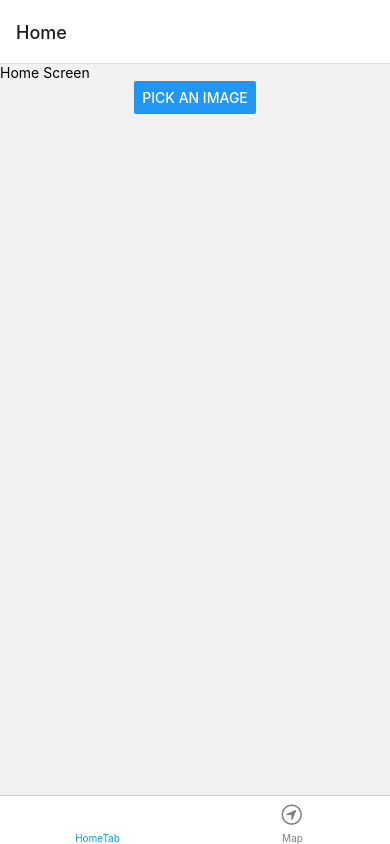
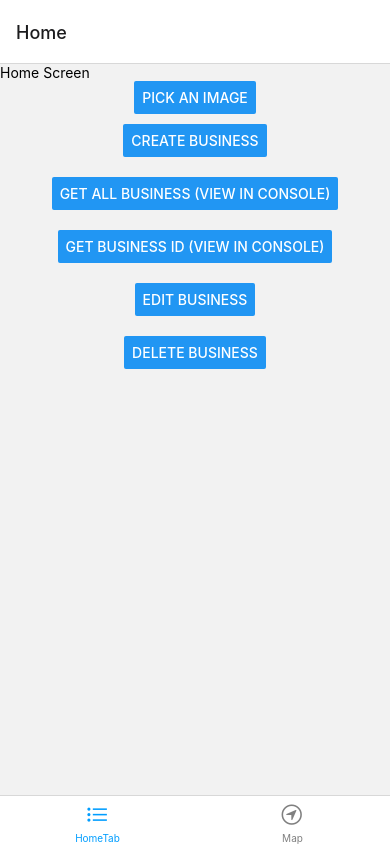
Before and after one commit to Lisito11/app-negocios, a React Native app: screen /Home in a window 390 px wide. Built offline with nearby package versions, Linux system fonts and the light colour scheme.

Commit message:
complete all functions firebase

```diff
--- a/App.js
+++ b/App.js
@@ -16,7 +16,7 @@ const screenOptions = ({ route }) => ({
   tabBarIcon: ({ focused, color, size }) => {
     let iconName;
 
-    if (route.name === 'Home') {
+    if (route.name === 'HomeTab') {
       iconName = focused
         ? 'ios-list-outline'
         : 'ios-list';
--- a/components/MyImage.js
+++ b/components/MyImage.js
@@ -2,7 +2,7 @@ import React, { useState, useEffect } from 'react';
 import { Button, Image, View, Platform } from 'react-native';
 import * as ImagePicker from 'expo-image-picker';
 import { uploadImageToFirebase } from '../utils/firebase';
-import { uuid } from 'uuidv4';
+import Ionicons from 'react-native-vector-icons/Ionicons';
 
 export default function MyImage() {
   const [image, setImage] = useState(null);
@@ -26,17 +26,20 @@ export default function MyImage() {
       quality: 1,
     });
 
-    console.log(result);
-
     if (!result.cancelled) {
       setImage(result.uri);
     }
 
-    const response = await uploadImageToFirebase(result, "business", v4());
+    //Esto va en la parte del formulario
+    const namePic = new Date().toISOString();
+    const response = await uploadImageToFirebase(result, "business", namePic);
+
+    //Esto verifica si la imagen se subio correctamente
     if (response.statusResponse){
-        console.log('imagen subida correctamente');
+        //Url de la imagen a guardar en la db cuando se suba a firebase
+        console.log(response.url);
     }
-    };
+  };
 
   return (
     <View style={{ flex: 1, alignItems: 'center', justifyContent: 'center' }}>
--- a/package.json
+++ b/package.json
@@ -16,15 +16,13 @@
     "expo-permissions": "~13.0.3",
     "expo-status-bar": "~1.1.0",
     "firebase": "^9.6.0",
-    "random-uuid-v4": "0.0.9",
     "react": "17.0.1",
     "react-dom": "17.0.1",
     "react-native": "0.64.3",
     "react-native-maps": "0.28.1",
     "react-native-safe-area-context": "3.3.2",
     "react-native-screens": "~3.8.0",
-    "react-native-web": "0.17.1",
-    "uuidv4": "^6.2.12"
+    "react-native-web": "0.17.1"
   },
   "devDependencies": {
     "@babel/core": "^7.12.9"
--- a/screens/HomeScreen.js
+++ b/screens/HomeScreen.js
@@ -1,12 +1,129 @@
-import React from 'react'
-import { Text, View } from 'react-native';
-import MyImage from '../components/MyImage';
+import React from "react";
+import { Text, View, Button } from "react-native";
+import MyImage from "../components/MyImage";
+import {
+  updateBusiness,
+  getBusinessById,
+  saveNewBusiness,
+} from "../utils/firebase";
+import { deleteBusiness, getAllBusiness } from "./../utils/firebase";
 
 export const HomeScreen = () => {
-    return (
-        <View>
-            <Text>Home Screen</Text>
-            <MyImage/>
-        </View>
-    )
-}
+  //Ejemplo de implementacion en el form y vistas
+  const create = async () => {
+    const tempData = {
+      name: "prueba 1",
+      type: "cocina",
+      pic: "prueba",
+      cellphone: "849-280-2042",
+      direction: "Higuey city",
+      lat: -18.4754654,
+      lng: 70.4478421,
+    };
+
+    const createdBusiness = await saveNewBusiness(tempData);
+    if (createdBusiness) {
+      console.log("Se creo satisfatoriamente");
+    }
+  };
+
+  const deleteDocument = async (id) => {
+    const deleted = await deleteBusiness(id);
+    console.log(deleted);
+  };
+
+  const editDocument = async (id) => {
+    const tempData = {
+      name: "prueba editadaaaaaaa",
+      type: "cocinassss",
+      pic: "pruebaa",
+      cellphone: "849-280-2042",
+      direction: "Higuey city",
+      lat: -18.4754654,
+      lng: 70.4478421,
+    };
+
+    const uptaded = await updateBusiness(id, tempData);
+    console.log(uptaded);
+  };
+
+  const bus = async () => {
+    const negocios = await getAllBusiness();
+    console.log(negocios);
+  };
+
+  const busId = async () => {
+    const negocio = await getBusinessById("2021-12-09T05:39:56.250Z");
+    console.log(negocio);
+  };
+
+  return (
+    <View>
+      <Text>Home Screen</Text>
+
+      {/* CODIGO DE EJEMPLO */}
+
+      <MyImage />
+
+      <View
+        style={{
+          flex: 1,
+          alignItems: "center",
+          justifyContent: "center",
+          margin: 10,
+        }}
+      >
+        <Button title="Create Business" onPress={create} />
+      </View>
+
+      <View
+        style={{
+          flex: 1,
+          alignItems: "center",
+          justifyContent: "center",
+          margin: 10,
+        }}
+      >
+        <Button title="Get All Business (view in console)" onPress={bus} />
+      </View>
+
+      <View
+        style={{
+          flex: 1,
+          alignItems: "center",
+          justifyContent: "center",
+          margin: 10,
+        }}
+      >
+        <Button title="Get business id (view in console)" onPress={busId} />
+      </View>
+
+      <View
+        style={{
+          flex: 1,
+          alignItems: "center",
+          justifyContent: "center",
+          margin: 10,
+        }}
+      >
+        <Button
+          title="Edit business"
+          onPress={() => editDocument("1wJlpgT32kgGnXkrpgVc")}
+        />
+      </View>
+      <View
+        style={{
+          flex: 1,
+          alignItems: "center",
+          justifyContent: "center",
+          margin: 10,
+        }}
+      >
+        <Button
+          title="Delete business"
+          onPress={() => deleteDocument("1wJlpgT32kgGnXkrpgVc")}
+        />
+      </View>
+    </View>
+  );
+};
--- a/utils/firebase.js
+++ b/utils/firebase.js
@@ -1,9 +1,7 @@
-import firebase from 'firebase/compat/app'
-
-import 'firebase/compat/firestore'
-import 'firebase/compat/storage'
-import { fileToBlob } from './helpers';
-
+import firebase from "firebase/compat/app";
+import "firebase/compat/firestore";
+import "firebase/compat/storage";
+import { fileToBlob } from "./helpers";
 
 const firebaseConfig = {
   apiKey: "AIzaSyBc0ePB4PPhC6Fn2zp9y4ViLRHyiVqTwd0",
@@ -12,57 +10,101 @@ const firebaseConfig = {
   storageBucket: "app-negocios-ca8b7.appspot.com",
   messagingSenderId: "477673646457",
   appId: "1:477673646457:web:c8589aa69fc0a8dec367a8",
-    measurementId: "${config.measurementId}"
+  measurementId: "${config.measurementId}",
 };
 
 firebase.initializeApp(firebaseConfig);
 const db = firebase.firestore();
 
+export const saveNewBusiness = async (business) => {
+  const { name, type, pic, cellphone, direction, lat, lng } = business;
+  const uid = new Date().toISOString();
 
-export const saveNewBusiness = async (business) =>{
-    const {name,type,pic,cellphone,direction,lat,lng} = business;
-    if(business !== undefined){
-        await db.collection('business').add({id:uuidv4() ,name, type, pic, cellphone, direction, lat, lng})
+  if (business !== undefined) {
+    await db
+      .collection("business")
+      .add({ uid, name, type, pic, cellphone, direction, lat, lng });
     return true;
-    }else{
+  } else {
     return false;
   }
-}
+};
 
-export const editBusiness = async (id) => {
+export const updateBusiness = async (id, business) => {
+  //let status = false;
+  const { name, type, pic, cellphone, direction, lat, lng } = business;
+  db.collection("business")
+    .doc(id)
+    .update({ name, type, pic, cellphone, direction, lat, lng })
 
-}
+    .then(() => {
+      console.log("Document successfully updated!");
+      status = true;
+    })
+    .catch((error) => {
+      console.error("Error updating document: ", error);
+    });
 
-export const deleteBusiness = async(id) => {
+  //return status;
+};
 
-}
+export const deleteBusiness = async (id) => {
+  //let status = false;
+  db.collection("business")
+    .doc(id)
+    .delete()
+    .then(() => {
+      console.log("Document successfully deleted!");
+      status = true;
+    })
+    .catch((error) => {
+      console.error("Error removing document: ", error);
+    });
+   //return status;
+};
 
+//Le debes de pasar el campo uid del documento, no el que se crea automaticamente.
 export const getBusinessById = async (id) => {
-
-}
+  let document = {};
+  await db
+    .collection("business")
+    .where("uid", "==", id)
+    .get()
+    .then((querySnapshot) => {
+      querySnapshot.forEach((doc) => {
+        document = doc.data();
+      });
+    });
+  return document;
+};
 
 export const getAllBusiness = async () => {
-    const querySnapshot = await getDo
-}
+  let data = [];
+  db.collection("business")
+    .get()
+    .then((querySnapshot) => {
+      querySnapshot.forEach((doc) => {
+        data.push(doc.data());
+      });
+    });
+  return data;
+};
 
 export const uploadImageToFirebase = async (image, path, name) => {
-    const result = {statusResponse: false, error:null, url:null};
-    const ref = firebase.storage().ref(path).child(`${name}.jpg`);
+  const result = { statusResponse: false, error: null, url: null };
+  const ref = firebase.storage().ref(path).child(`${name}`);
   const blob = await fileToBlob(image);
 
   try {
     await ref.put(blob);
-        const url = await firebase.storage().ref(`${path}/${name}`).getDownloadURL();
+    const url = await firebase
+      .storage()
+      .ref(`${path}/${name}`)
+      .getDownloadURL();
     result.statusResponse = true;
     result.url = url;
   } catch (error) {
     result.error = error;
   }
-    console.log(result)
   return result;
-}
-
-// const response = await uploadImage(image, "business", uuidv4())
-// if (response.statusResponse){
-//     console.log('imagen subida correctamente');
-// }
+};
--- a/utils/helpers.js
+++ b/utils/helpers.js
@@ -2,7 +2,7 @@ import * as Permissions from 'expo-permissions';
 import * as ImagePicker from 'expo-image-picker';
 
 export const fileToBlob = async(path) => {
-    const file = await fetch(path);
+    const file = await fetch(path.uri);
     const blob = await file.blob();
     return blob
 }
```
Also changed, not shown: 1 other file (tests, documents, lock files or other folders). Lines whose indentation alone changed are shown as unchanged.
